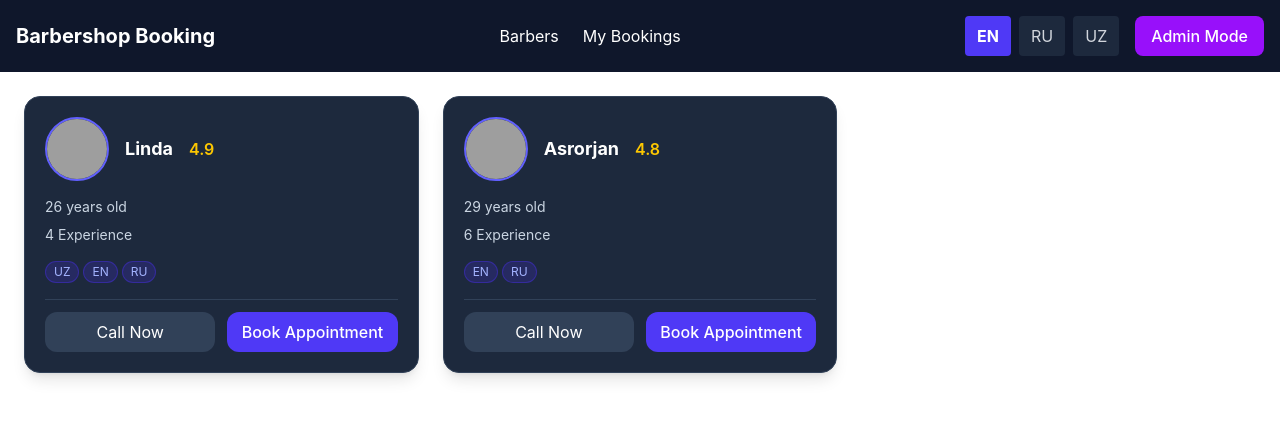
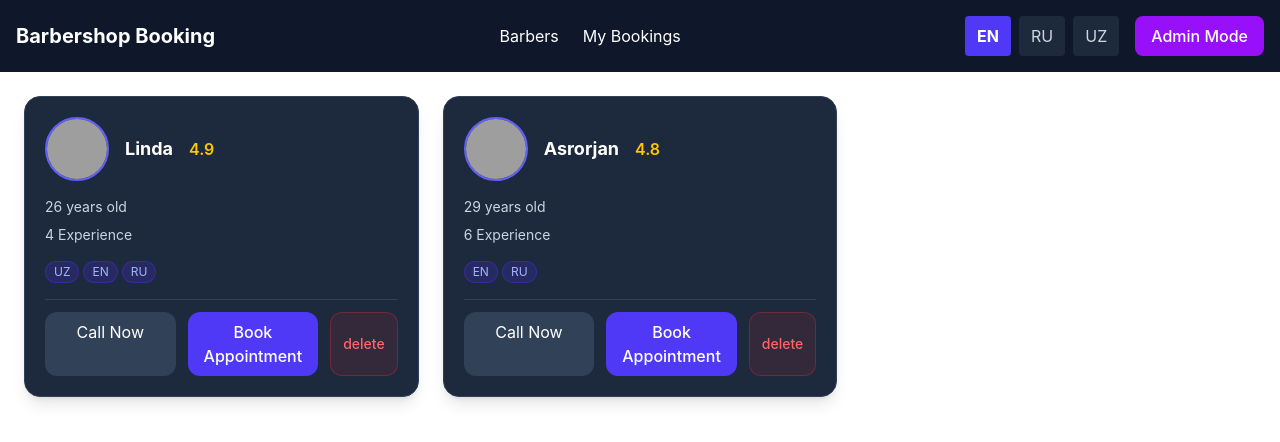
Before and after one commit to Asrorhan/barber-booking-app, a React (Vite) app: page / in a window 1280 px wide. Both pictures are taken after a click on the button "Customer Mode". Shown: the top 442 px of the page. Built offline with nearby package versions, Linux system fonts and the light colour scheme; grey boxes are pictures that could not be loaded.

Commit message:
add barber functionality for admin mode

```diff
--- a/src/components/BarberCard.jsx
+++ b/src/components/BarberCard.jsx
@@ -1,8 +1,10 @@
 import React from 'react'
 import { useLanguage } from '../context/LanguageContext'
+import { useApp } from '../context/AppContext';
 
 function BarberCard({ barber, onSelect }) {
     const { t } = useLanguage();
+    const { deleteBarber, role } = useApp();
 
     return (
         <div className='bg-slate-800 p-5 rounded-2xl
@@ -33,6 +35,12 @@ function BarberCard({ barber, onSelect }) {
                 <button className='flex-1 bg-indigo-600 text-white
                 py-2 rounded-xl font-medium
                  hover:bg-indigo-500 transition' onClick={onSelect}>{t('bookNow')}</button>
+
+                {role === "admin" &&
+                    <button onClick={() => deleteBarber(barber.id)}
+                        className="bg-red-500/10 border border-red-500/30 text-red-400 px-3 py-2
+                    rounded-xl hover:bg-red-500 hover:text-white transition text-sm font-medium"
+                    > {t('delete') || 'Delete'}</button>}
             </footer>
         </div >
     )
--- a/src/context/AppContext.jsx
+++ b/src/context/AppContext.jsx
@@ -32,6 +32,9 @@ export const AppProvider = ({ children }) => {
     const addBarber = (newBarber) => {
         setBarbers((prev) => [...prev, { ...newBarber, id: `b_${Date.now()}` }]);
     };
+    const deleteBarber = (id) => {
+        setBarbers((prev) => prev.filter((barber) => barber.id !== id))
+    }
 
     const addBooking = (bookingData) => {
         setBookings((prev) => [...prev, { ...bookingData, id: `book_${Date.now()}` }]);
@@ -46,6 +49,7 @@ export const AppProvider = ({ children }) => {
             value={{
                 barbers,
                 addBarber,
+                deleteBarber,
                 bookings,
                 addBooking,
                 cancelBooking,
```
